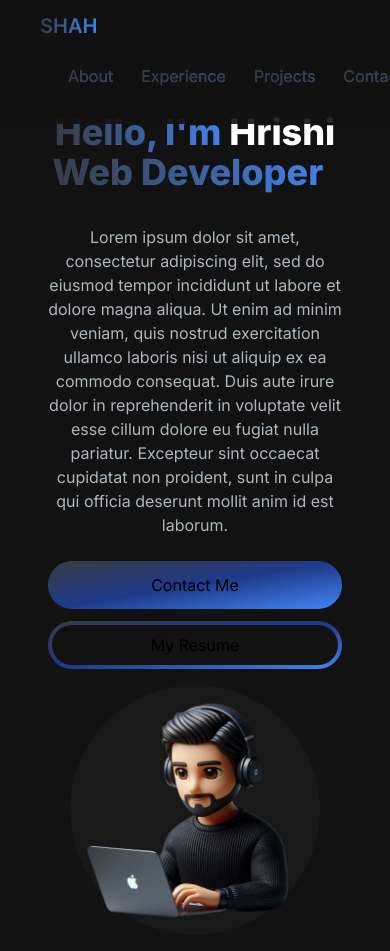
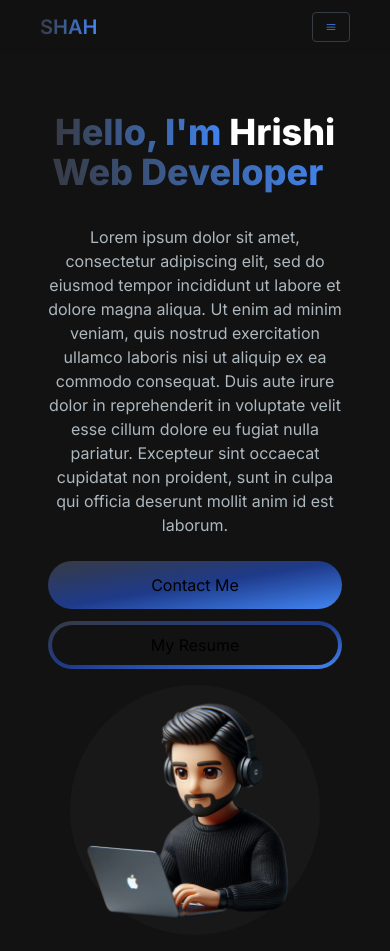
Before and after one commit to Hrishirt/hrishishah.github.io, a Next.js app: page / in a window 390 px wide. Built offline with nearby package versions, Linux system fonts and the light colour scheme.

Commit message:
Finished navbar
Setup the navbar to integrate for phone users, pending animations

```diff
--- /dev/null
+++ b/src/app/components/MenuOverlay.jsx
@@ -0,0 +1,15 @@
+import React from 'react'
+import NavLink from './NavLink'
+const MenuOverlay = ({links }) => {
+  return (
+    <ul className='flex flex-col py-4 items-center'>
+        {links.map((link, index) => (
+            <li key={index}>
+                <NavLink href={link.path} title={link.title} />
+            </li>
+        ))}
+    </ul>
+  )
+}
+
+export default MenuOverlay
--- a/src/app/components/Navbar.jsx
+++ b/src/app/components/Navbar.jsx
@@ -1,8 +1,9 @@
-import React from 'react'
-import Link from 'next/link'
-import NavLink from './NavLink'
-
-
+"use client";
+import React, { useState } from 'react';
+import Link from 'next/link';
+import NavLink from './NavLink';
+import { Bars3Icon, XMarkIcon } from "@heroicons/react/24/solid";;
+import MenuOverlay from './MenuOverlay';
 const NavLinks =
 [
     {
@@ -25,11 +26,25 @@
 ]
 
 const Navbar = () => {
+  const [navbarOpen, setNavbarOpen] = useState(false);
   return (
-    <nav className='fixed top-0 right-0 left-0 bg-[#121212] bg-opacity-90'>
+    <nav className='fixed top-0 right-0 left-0 bg-[#121212] z-10 bg-opacity-95'>
         <div className="flex flex-wrap items-center justify-between mx-auto px-10 py-3">
             <Link href={"/"} className="text-xl md:text-5xl font-semibold text-transparent bg-clip-text bg-gradient-to-r from-[#373B44] to-[#4286f4]">SHAH</Link>
-            <div className="menu block md:w-auto" id="navbar">
+            <div className='mobile-menu block md:hidden'>
+            {
+                !navbarOpen ? (
+                    <button onClick={() => setNavbarOpen(true)} className='flex items-center px-3 py-2 border rounded border-[#373B44] text-[#4286f4] hover:text-[#373B44] hover:border-[#4286f4]'>
+                        <Bars3Icon className='h-3 w-3'/>
+                    </button>
+                 ) : (
+                    <button onClick={() => setNavbarOpen(false)} className='flex items-center px-3 py-2 border rounded border-[#373B44] text-[#4286f4] hover:text-[#373B44] hover:border-[#4286f4]'>
+                    <XMarkIcon className='h-3 w-3'/>
+                    </button>
+
+            )}
+            </div>
+            <div className="menu hidden md:block md:w-auto" id="navbar">
                 <ul className='flex p-4 md:p-0 md:flex-row md:space-x-8'>
                     {
                         NavLinks.map((link, index) => (
@@ -41,6 +56,7 @@
                 </ul>
             </div>
         </div>
+        {navbarOpen ? <MenuOverlay links={NavLinks} /> : null}
     </nav>
   )
 }
```
